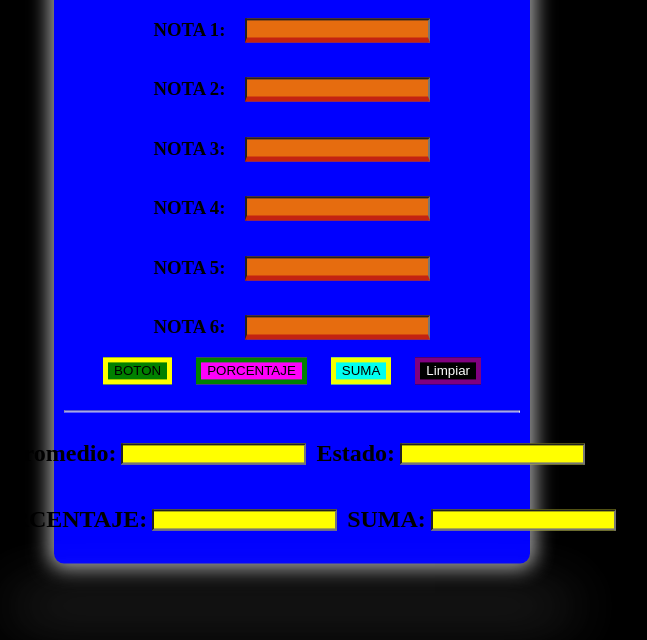
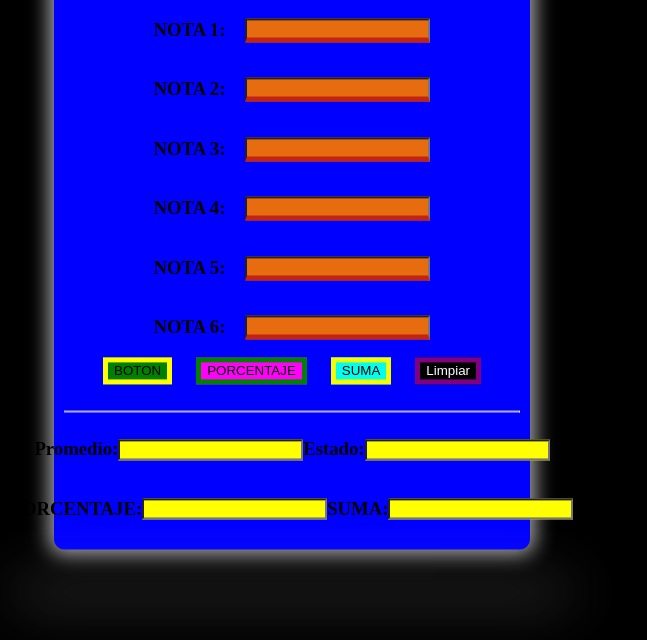
Before and after one commit to Jhefry09/cal-promedios, a plain HTML site: page index.html in a window 1280 px wide. Shown: the part 160-800 px from the top of the page, without its empty margins (348-995 px from the left). Drawn offline with Linux system fonts and the light colour scheme; some packages are replaced by stand-ins of ours; a script that the page names is missing.

Commit message:
Add files via upload

```diff
--- a/index.html
+++ b/index.html
@@ -38,17 +38,17 @@
           <input type="button" name="btnlimpiar" id="btnlimpiar" value="Limpiar" onclick="res()"></div><br><hr>
         <div id="salida">
             <div class="dentro">
-        <h2> Promedio:</h2>
+        <h3> Promedio:</h3>
           <td ><label for="txtp"></label>
             <input type="text" name="txtp" class="res" value="" readonly>
-        <h2>  Estado:</h2>
+        <h3>  Estado:</h3>
           <input type="text" name="txta"  class="res" value="" readonly>
             </div>
             <div class="dentro">
-        <h2> PORCENTAJE:</h2>
+        <h3> PORCENTAJE:</h3>
           <td ><label for="txtp"></label>
             <input type="text" name="txtpor" class="res" value="" readonly>
-        <h2>  SUMA:</h2>
+        <h3>  SUMA:</h3>
           <input type="text" name="txtsuma" id="txtsuma"  class="res" value="" readonly>
             </div>
         </div>
```
